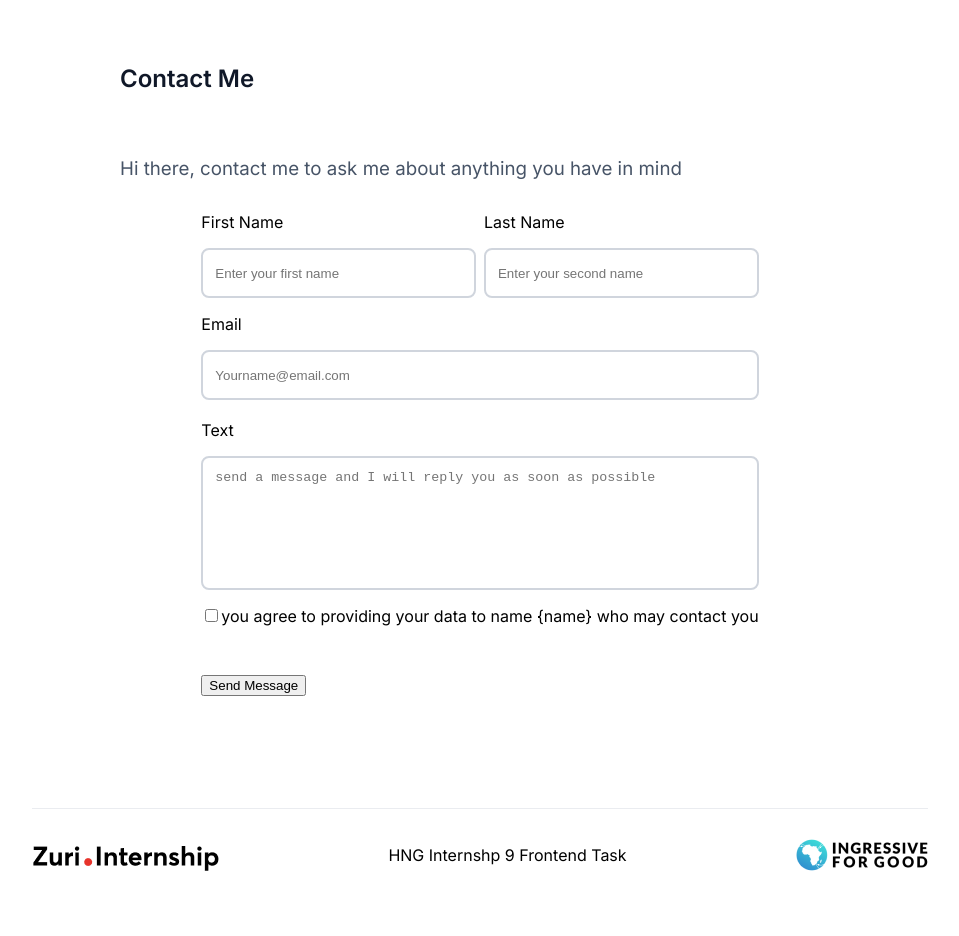
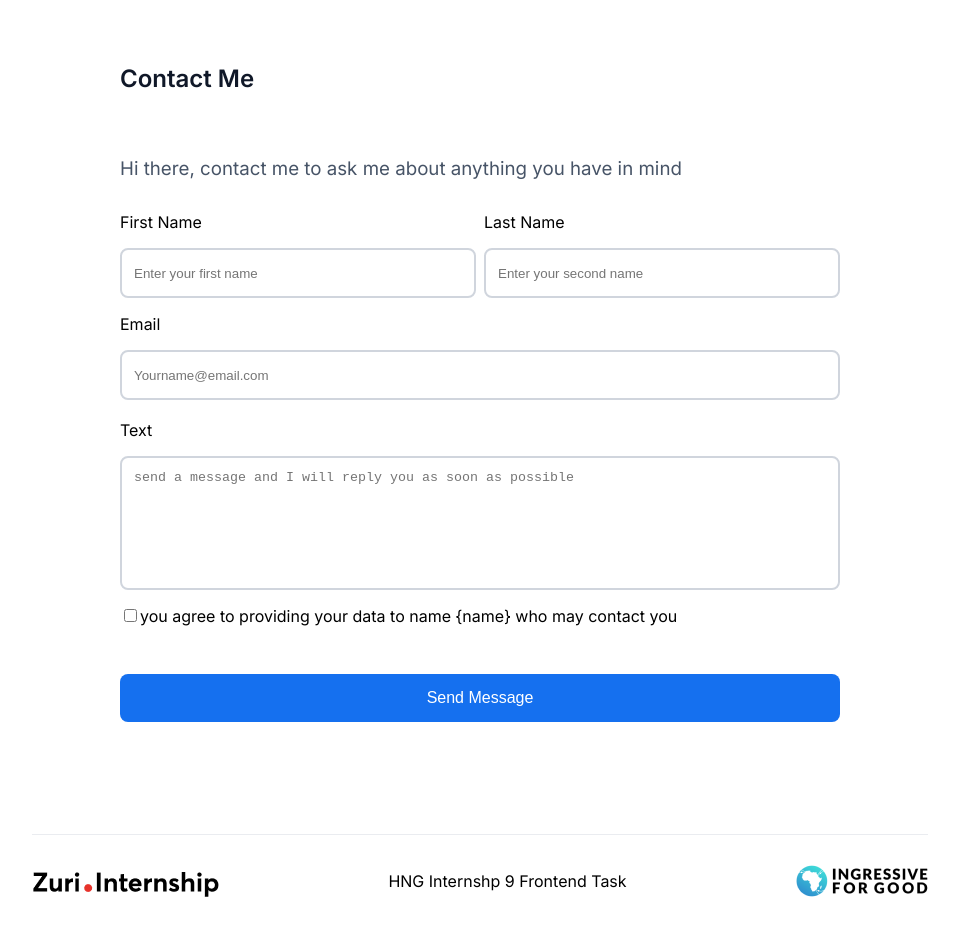
Before and after one commit to successogbenna/zuri-task-hng-1, a React (Create React App) app: page /contact in a window 1280 px wide. Shown: the top 936 px of the page, without its empty margins (160-1119 px from the left). Built offline with nearby package versions, Linux system fonts and the light colour scheme.

Commit message:
The button correction updated successfully

```diff
--- a/src/pages/Contact.css
+++ b/src/pages/Contact.css
@@ -68,7 +68,7 @@ input,textarea{
     gap:8px;
     margin: 16px 0px 48px 0px;
 }
-#btn_submit{
+#btn__submit{
     width:720px;
     background: #1570EF;
     color:#fff;
```
